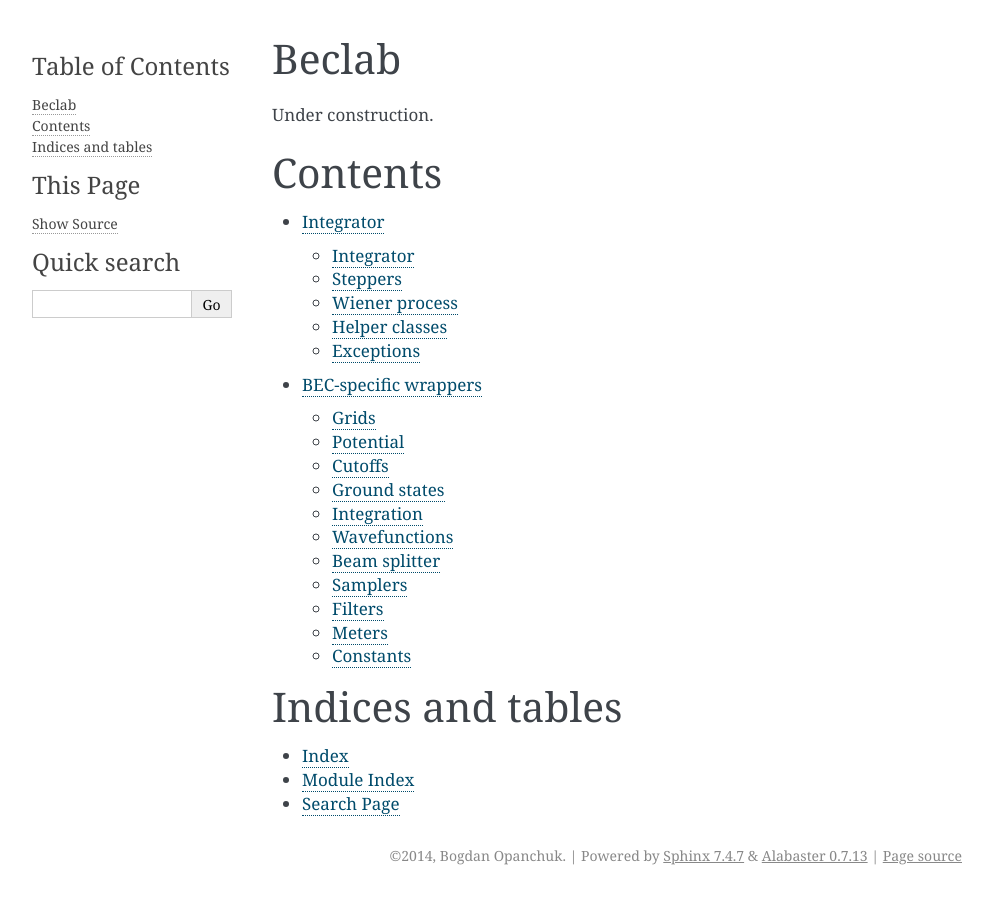
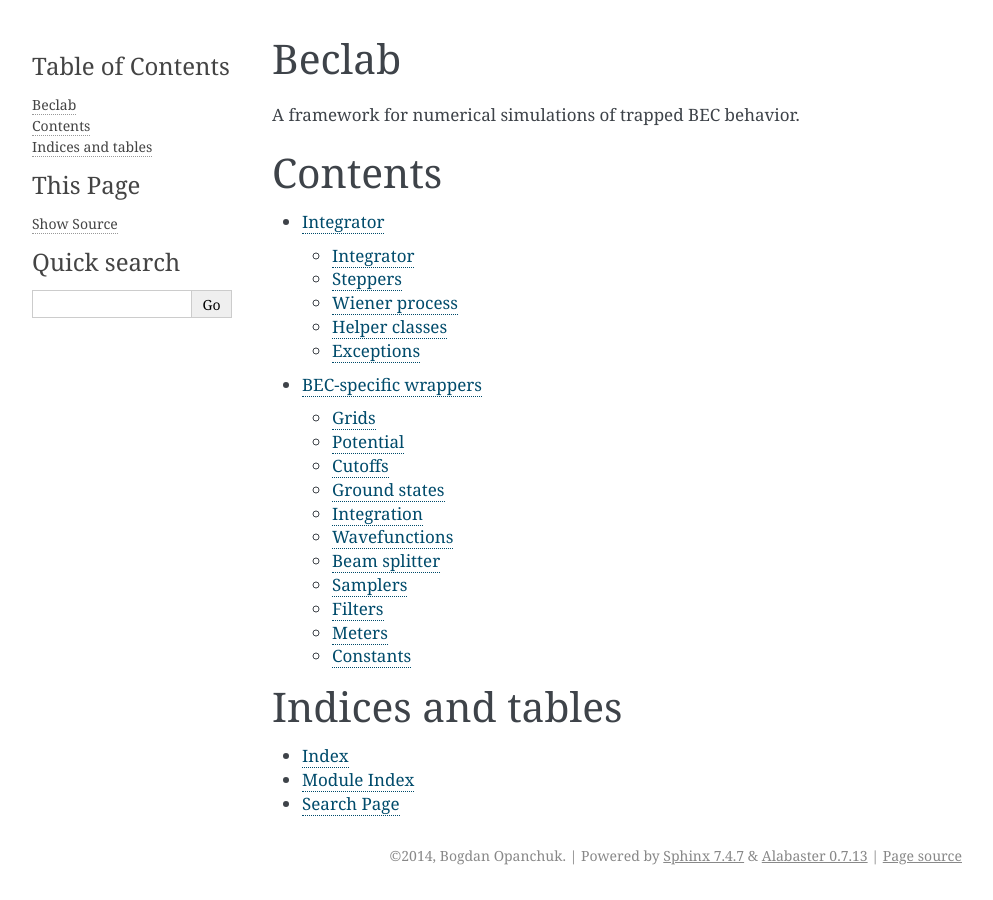
Before and after one commit to Manticore/beclab, a Sphinx documentation site: the page built from doc/source/index.rst, in a window 1280 px wide. Shown: the whole page, without its empty margins (148-1141 px from the left). Built offline with Sphinx 7.4.7, drawn with Linux system fonts in a browser that asks for light colours.

Commit message:
index: added a stub phrase

```diff
--- a/doc/source/index.rst
+++ b/doc/source/index.rst
@@ -2,7 +2,7 @@
 Beclab
 ******
 
-Under construction.
+A framework for numerical simulations of trapped BEC behavior.
 
 ********
 Contents
```
